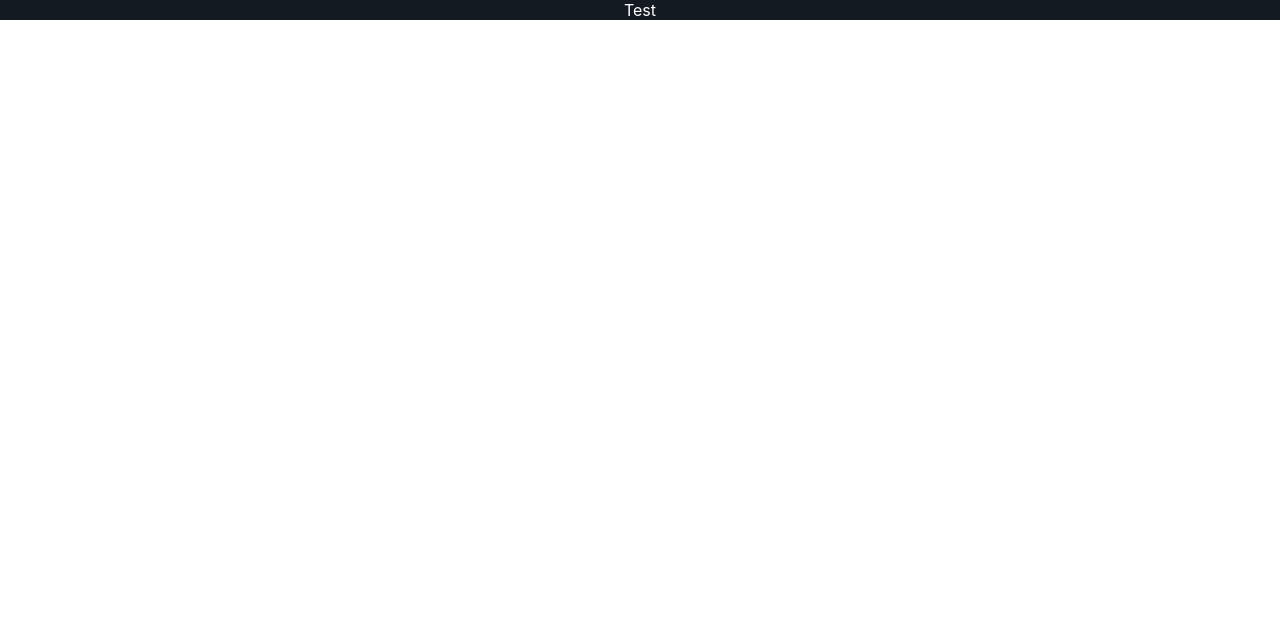
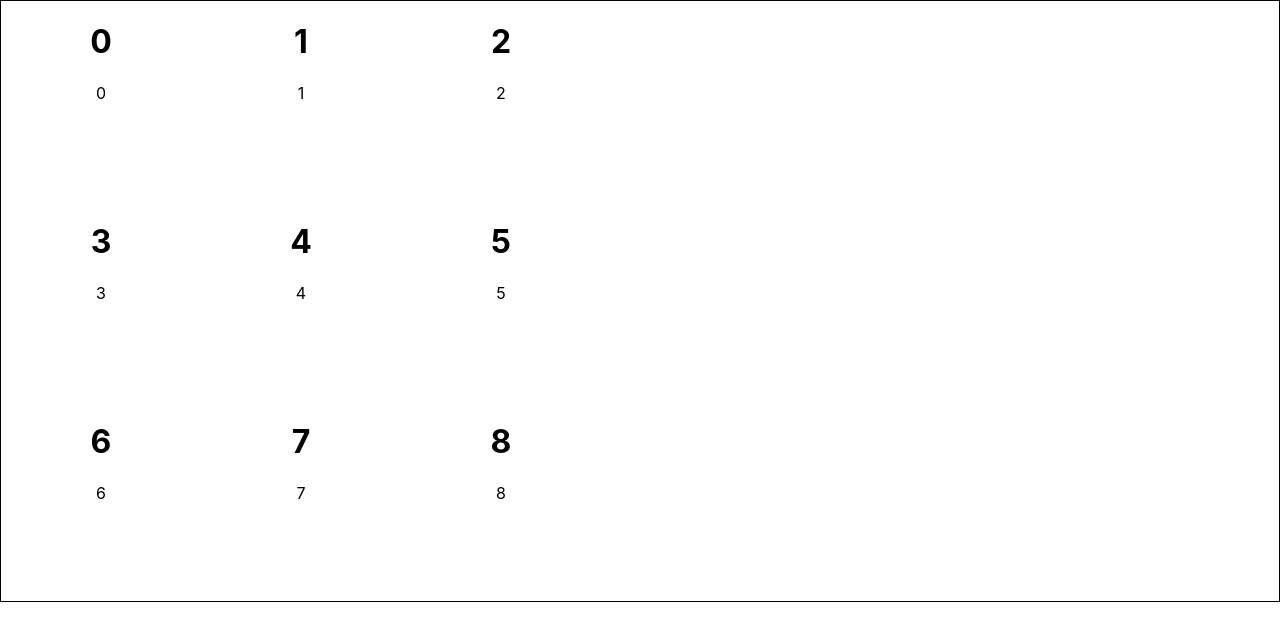
Before and after one commit to viktor-okomdal/Front-end-test, a React (Create React App) app: page / in a window 1280 px wide. Shown: the top 640 px of the page. Built offline with nearby package versions, Linux system fonts and the light colour scheme.

Commit message:
product component

```diff
--- a/src/components/GridComponent.tsx
+++ b/src/components/GridComponent.tsx
@@ -1,15 +1,21 @@
 import React from 'react';
-import styled from "styled-components"
-
+import styled from 'styled-components';
+import { ProductComponent } from './ProductComponent';
 
 export const GridComponent = () => {
-  return <Container>Test</Container>;
+  const Products = [];
+  for (let i = 0; i < 9; i++) {
+    Products.push(
+      <ProductComponent name={i.toString()} price={i} inStock={true} key={i} />
+    );
+  }
+
+  return <GridWrapper>{Products}</GridWrapper>;
 };
 
-export const Container = styled.div`
-    display: flex;
-    justify-content:space-evenly;
-    align-items: center;
-    color: white;
-    background-color: #131A22;
-`
+const GridWrapper = styled.div`
+  display: grid;
+  grid-template-columns: repeat(3, 200px);
+  grid-template-rows: repeat(3, 200px);
+  border: solid 1px black;
+`;
--- a/src/components/ProductComponent.tsx
+++ b/src/components/ProductComponent.tsx
@@ -1,6 +1,12 @@
-import React from 'react'
+import React from 'react';
+import { IceCream } from '../interface/icecream.interface';
 
-export const ProductComponent = () => {
-
-  return (<div className="product">hello</div>)
-}
+export const ProductComponent = ({ name, price, inStock }: IceCream) => {
+  return (
+    <div className='product'>
+      <h1>{name}</h1>
+      <p>{price}</p>
+      <p>{inStock}</p>
+    </div>
+  );
+};
--- /dev/null
+++ b/src/interface/icecream.interface.ts
@@ -0,0 +1,5 @@
+export interface IceCream {
+  name: string;
+  price: number;
+  inStock: boolean;
+}
```
Also changed, not shown: 1 other file (tests, documents, lock files or other folders).
